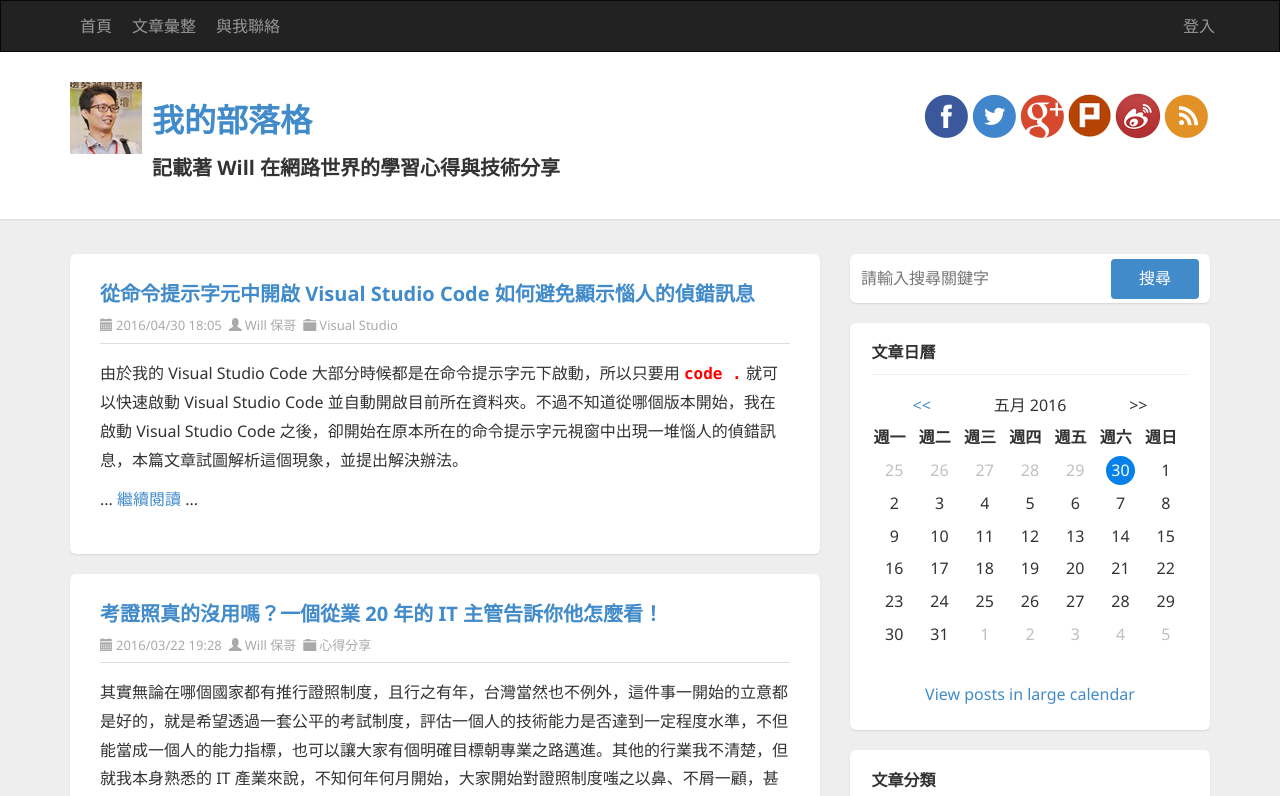
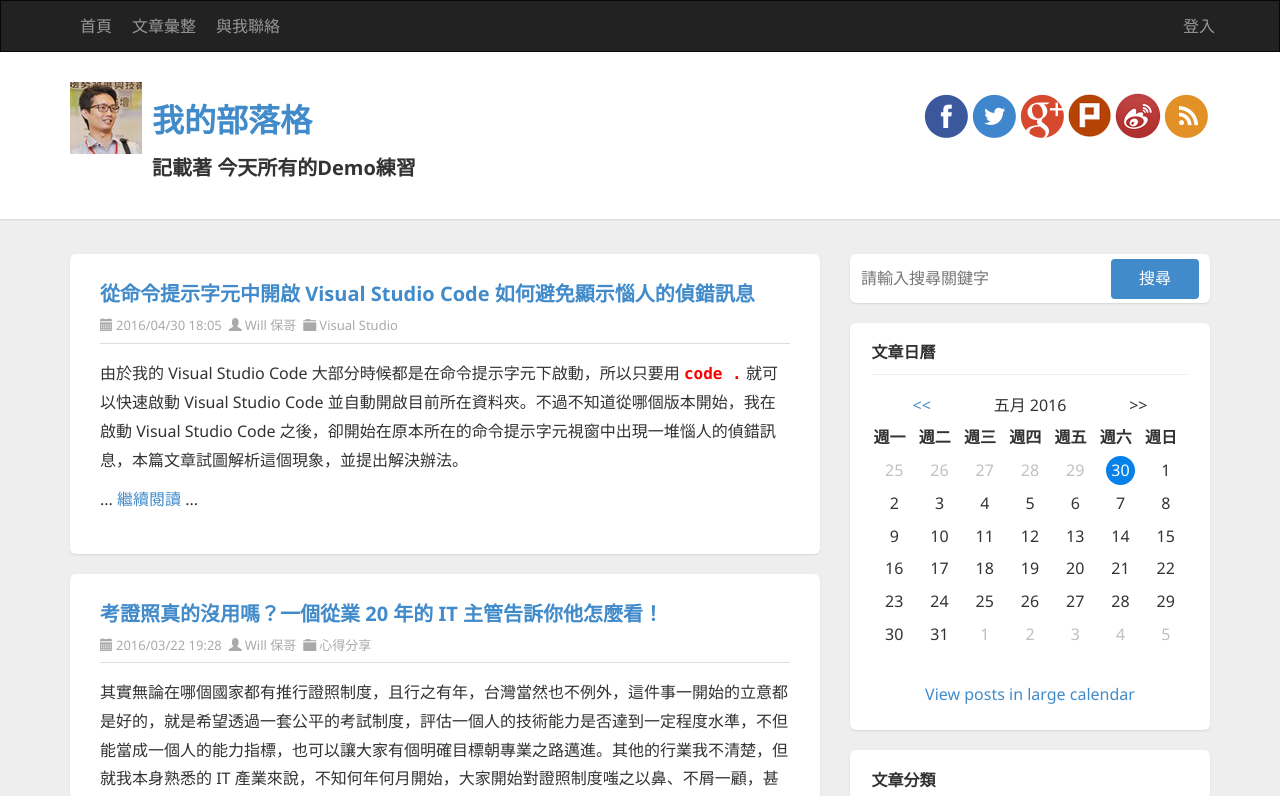
Before and after one commit to colagames/AngularJS4_demo, an Angular app: page / in a window 1280 px wide. Shown: the top 796 px of the page. Built offline with nearby package versions, Linux system fonts and the light colour scheme.

Commit message:
練習用其他的屬性繫結方式

```diff
--- a/src/app/header/header.component.html
+++ b/src/app/header/header.component.html
@@ -34,7 +34,7 @@
           <a [href]="siteUrl">
             {{siteName}}
             </a></h1>
-        <h3>記載著 Will 在網路世界的學習心得與技術分享</h3>
+        <h3 [innerText]="siteSubTitle"></h3>
       </div>
 
       <div id="social-icons" class="pull-right social-icon">
--- a/src/app/header/header.component.ts
+++ b/src/app/header/header.component.ts
@@ -9,7 +9,7 @@ export class HeaderComponent implements OnInit {
 
   siteName = '我的部落格';
   siteUrl = 'https://docs.google.com/forms/d/e/1FAIpQLScI9zHZ4n5CXdN8jKanIr1UDkd5axr7o7ngrSv-_2Ydpj_2Pw/viewform';
-
+  siteSubTitle = '記載著 今天所有的Demo練習 ';
   constructor() { }
 
   ngOnInit() {
```
